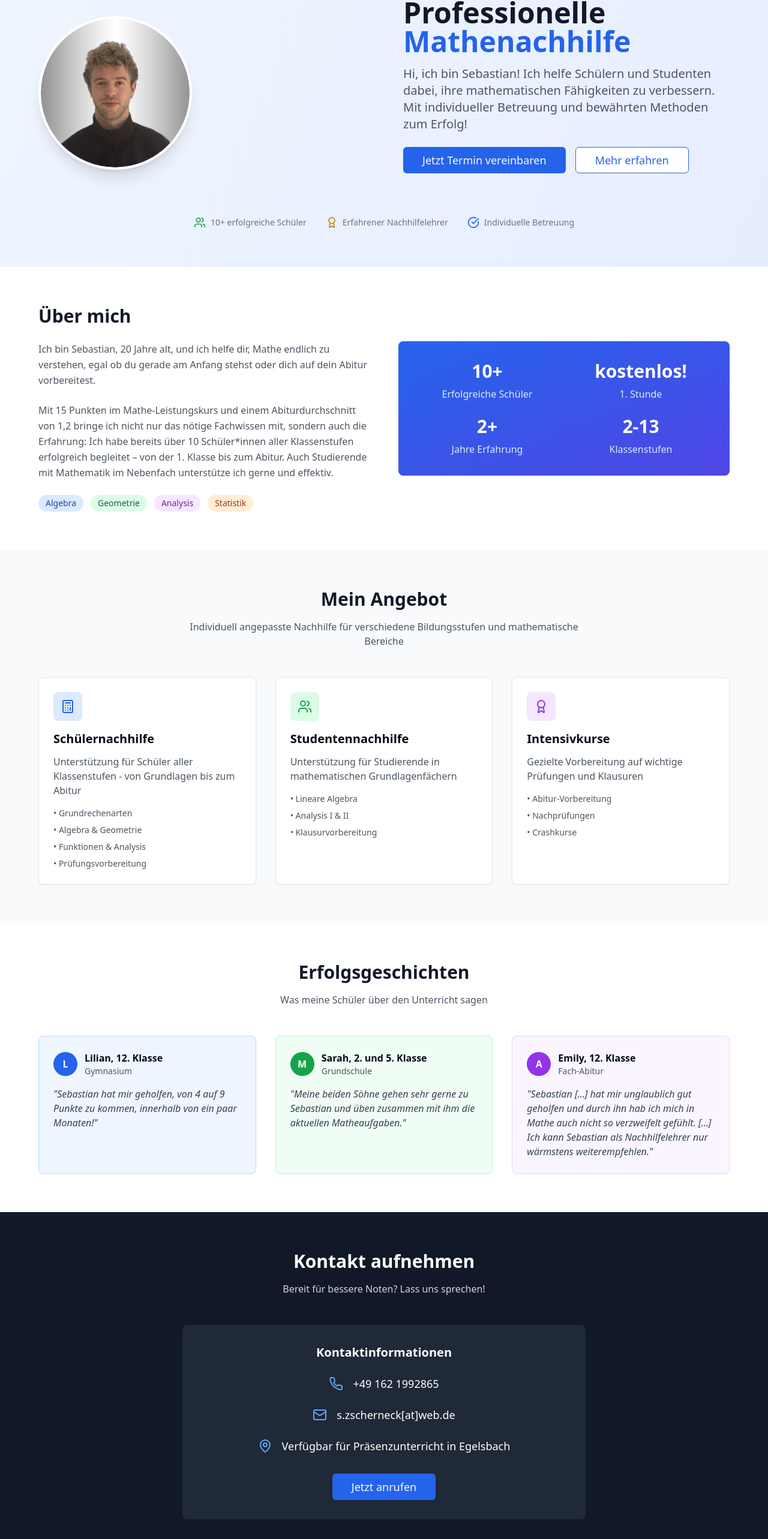
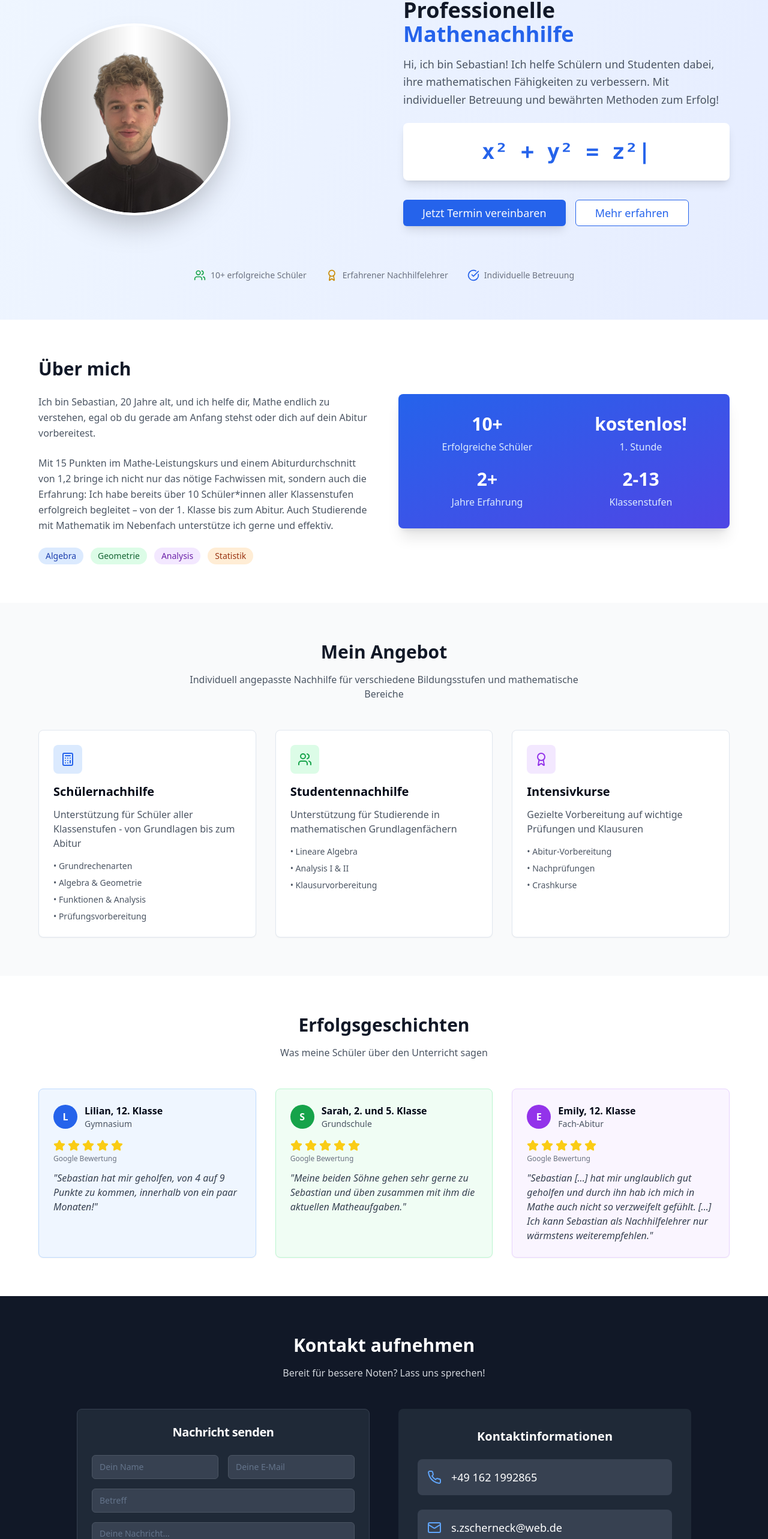
Before and after one commit to HanoXx5/sebastian-mathe-hilfe-eins, a React (Vite) app: page / in a window 1280 px wide. Shown: the part 131-2697 px from the top of the page at 60% size. Built offline with nearby package versions, Linux system fonts and the light colour scheme.

Commit message:
Add website improvements
Make website more appealing and interactive, add a contact form, improve reviews with star ratings and Google review mentions, increase the size of the profile picture, and implement an animation of changing mathematical equations with a typing effect.

```diff
--- /dev/null
+++ b/src/components/ContactForm.tsx
@@ -0,0 +1,100 @@
+
+import React, { useState } from 'react';
+import { Button } from '@/components/ui/button';
+import { Input } from '@/components/ui/input';
+import { Textarea } from '@/components/ui/textarea';
+import { Card, CardContent, CardHeader, CardTitle } from '@/components/ui/card';
+import { Send } from 'lucide-react';
+
+const ContactForm = () => {
+  const [formData, setFormData] = useState({
+    name: '',
+    email: '',
+    subject: '',
+    message: ''
+  });
+
+  const handleChange = (e: React.ChangeEvent<HTMLInputElement | HTMLTextAreaElement>) => {
+    setFormData({
+      ...formData,
+      [e.target.name]: e.target.value
+    });
+  };
+
+  const handleSubmit = (e: React.FormEvent) => {
+    e.preventDefault();
+    // Create mailto link with form data
+    const mailtoLink = `mailto:s.zscherneck@web.de?subject=${encodeURIComponent(formData.subject)}&body=${encodeURIComponent(
+      `Name: ${formData.name}\nEmail: ${formData.email}\n\nNachricht:\n${formData.message}`
+    )}`;
+    window.location.href = mailtoLink;
+  };
+
+  return (
+    <Card className="bg-gray-800 border-gray-700">
+      <CardHeader>
+        <CardTitle className="text-xl text-white text-center">Nachricht senden</CardTitle>
+      </CardHeader>
+      <CardContent>
+        <form onSubmit={handleSubmit} className="space-y-4">
+          <div className="grid md:grid-cols-2 gap-4">
+            <div>
+              <Input
+                type="text"
+                name="name"
+                placeholder="Dein Name"
+                value={formData.name}
+                onChange={handleChange}
+                required
+                className="bg-gray-700 border-gray-600 text-white placeholder-gray-400"
+              />
+            </div>
+            <div>
+              <Input
+                type="email"
+                name="email"
+                placeholder="Deine E-Mail"
+                value={formData.email}
+                onChange={handleChange}
+                required
+                className="bg-gray-700 border-gray-600 text-white placeholder-gray-400"
+              />
+            </div>
+          </div>
+          <div>
+            <Input
+              type="text"
+              name="subject"
+              placeholder="Betreff"
+              value={formData.subject}
+              onChange={handleChange}
+              required
+              className="bg-gray-700 border-gray-600 text-white placeholder-gray-400"
+            />
+          </div>
+          <div>
+            <Textarea
+              name="message"
+              placeholder="Deine Nachricht..."
+              rows={4}
+              value={formData.message}
+              onChange={handleChange}
+              required
+              className="bg-gray-700 border-gray-600 text-white placeholder-gray-400"
+            />
+          </div>
+          <Button
+            type="submit"
+            size="lg"
+            className="w-full bg-blue-600 hover:bg-blue-700 transition-all duration-300 hover:scale-105"
+          >
+            <Send className="h-4 w-4 mr-2" />
+            Nachricht senden
+          </Button>
+        </form>
+      </CardContent>
+    </Card>
+  );
+};
+
+export default ContactForm;
--- /dev/null
+++ b/src/components/MathAnimation.tsx
@@ -0,0 +1,55 @@
+
+import React, { useState, useEffect } from 'react';
+
+const MathAnimation = () => {
+  const equations = [
+    "2 + 2 = 4",
+    "x² + y² = z²",
+    "d/dx(x²) = 2x",
+    "∫ x dx = x²/2 + C",
+    "lim(x→0) sin(x)/x = 1",
+    "e^(iπ) + 1 = 0",
+    "√(a² + b²) = c"
+  ];
+
+  const [currentEquation, setCurrentEquation] = useState(0);
+  const [displayedText, setDisplayedText] = useState('');
+  const [isTyping, setIsTyping] = useState(true);
+
+  useEffect(() => {
+    const equation = equations[currentEquation];
+
+    if (isTyping) {
+      if (displayedText.length < equation.length) {
+        const timer = setTimeout(() => {
+          setDisplayedText(equation.slice(0, displayedText.length + 1));
+        }, 100);
+        return () => clearTimeout(timer);
+      } else {
+        const timer = setTimeout(() => {
+          setIsTyping(false);
+        }, 2000);
+        return () => clearTimeout(timer);
+      }
+    } else {
+      if (displayedText.length > 0) {
+        const timer = setTimeout(() => {
+          setDisplayedText(displayedText.slice(0, -1));
+        }, 50);
+        return () => clearTimeout(timer);
+      } else {
+        setCurrentEquation((prev) => (prev + 1) % equations.length);
+        setIsTyping(true);
+      }
+    }
+  }, [displayedText, isTyping, currentEquation, equations]);
+
+  return (
+    <div className="text-3xl md:text-4xl font-bold text-blue-600 font-mono min-h-[3rem] flex items-center justify-center">
+      {displayedText}
+      <span className="animate-pulse">|</span>
+    </div>
+  );
+};
+
+export default MathAnimation;
--- /dev/null
+++ b/src/components/StarRating.tsx
@@ -0,0 +1,27 @@
+
+import React from 'react';
+import { Star } from 'lucide-react';
+
+interface StarRatingProps {
+  rating: number;
+  maxStars?: number;
+}
+
+const StarRating = ({ rating, maxStars = 5 }: StarRatingProps) => {
+  return (
+    <div className="flex items-center space-x-1">
+      {[...Array(maxStars)].map((_, index) => (
+        <Star
+          key={index}
+          className={`h-5 w-5 ${
+            index < rating
+              ? 'text-yellow-400 fill-yellow-400'
+              : 'text-gray-300'
+          }`}
+        />
+      ))}
+    </div>
+  );
+};
+
+export default StarRating;
--- a/src/pages/Index.tsx
+++ b/src/pages/Index.tsx
@@ -1,22 +1,26 @@
+
 import { Calculator, Users, Award, Phone, Mail, MapPin, CheckCircle } from "lucide-react";
 import { Button } from "@/components/ui/button";
 import { Card, CardContent } from "@/components/ui/card";
+import MathAnimation from "@/components/MathAnimation";
+import StarRating from "@/components/StarRating";
+import ContactForm from "@/components/ContactForm";
 
 const Index = () => {
   return (
     <div className="min-h-screen bg-gradient-to-br from-blue-50 to-indigo-100">
       {/* Header */}
-      <header className="bg-white shadow-sm">
+      <header className="bg-white shadow-sm sticky top-0 z-50">
         <div className="max-w-6xl mx-auto px-4 py-4 flex items-center justify-between">
           <div className="flex items-center space-x-2">
             <Calculator className="h-8 w-8 text-blue-600" />
             <h1 className="text-2xl font-bold text-gray-900">Sebastian's Mathenachhilfe</h1>
           </div>
           <nav className="hidden md:flex space-x-6">
-            <a href="#about" className="text-gray-600 hover:text-blue-600 transition-colors">Über mich</a>
-            <a href="#services" className="text-gray-600 hover:text-blue-600 transition-colors">Angebot</a>
-            <a href="#testimonials" className="text-gray-600 hover:text-blue-600 transition-colors">Erfolge</a>
-            <a href="#contact" className="text-gray-600 hover:text-blue-600 transition-colors">Kontakt</a>
+            <a href="#about" className="text-gray-600 hover:text-blue-600 transition-colors hover:scale-105 transform duration-200">Über mich</a>
+            <a href="#services" className="text-gray-600 hover:text-blue-600 transition-colors hover:scale-105 transform duration-200">Angebot</a>
+            <a href="#testimonials" className="text-gray-600 hover:text-blue-600 transition-colors hover:scale-105 transform duration-200">Erfolge</a>
+            <a href="#contact" className="text-gray-600 hover:text-blue-600 transition-colors hover:scale-105 transform duration-200">Kontakt</a>
           </nav>
         </div>
       </header>
@@ -29,21 +33,27 @@ const Index = () => {
               <img
                 src="/lovable-uploads/d25fb8b4-469e-4c23-9b95-3e2864813d69.png"
                 alt="Sebastian - Mathe Nachhilfelehrer"
-                className="w-64 h-64 rounded-full object-cover shadow-xl border-4 border-white"
+                className="w-80 h-80 rounded-full object-cover shadow-2xl border-4 border-white transform hover:scale-105 transition-transform duration-300"
               />
             </div>
             <div className="text-center md:text-left">
-              <h2 className="text-4xl md:text-5xl font-bold text-gray-900 mb-4 leading-tight">
+              <h2 className="text-3xl md:text-4xl font-bold text-gray-900 mb-4 leading-tight">
                 Professionelle <span className="text-blue-600">Mathenachhilfe</span>
               </h2>
-              <p className="text-lg md:text-xl text-gray-600 mb-6 leading-relaxed">
+              <p className="text-lg text-gray-600 mb-6 leading-relaxed">
                 Hi, ich bin Sebastian! Ich helfe Schülern und Studenten dabei, ihre mathematischen Fähigkeiten zu verbessern.
                 Mit individueller Betreuung und bewährten Methoden zum Erfolg!
               </p>
+
+              {/* Math Animation */}
+              <div className="mb-8 bg-white rounded-lg p-6 shadow-lg">
+                <MathAnimation />
+              </div>
+
               <div className="flex flex-col sm:flex-row gap-4 justify-center md:justify-start mb-6">
                 <Button
                   size="lg"
-                  className="bg-blue-600 hover:bg-blue-700 text-lg px-8 py-3"
+                  className="bg-blue-600 hover:bg-blue-700 text-lg px-8 py-3 transform hover:scale-105 transition-all duration-300 shadow-lg hover:shadow-xl"
                   onClick={() => window.location.href = 'tel:+491621992865'}
                 >
                   Jetzt Termin vereinbaren
@@ -51,7 +61,7 @@ const Index = () => {
                 <Button
                   variant="outline"
                   size="lg"
-                  className="border-blue-600 text-blue-600 hover:bg-blue-50 text-lg px-8 py-3"
+                  className="border-blue-600 text-blue-600 hover:bg-blue-50 text-lg px-8 py-3 transform hover:scale-105 transition-all duration-300"
                   onClick={() => {
                     const section = document.getElementById("about");
                     if (section) {
@@ -66,15 +76,15 @@ const Index = () => {
           </div>
 
           <div className="flex justify-center space-x-8 text-sm text-gray-500">
-            <div className="flex items-center space-x-2">
+            <div className="flex items-center space-x-2 transform hover:scale-105 transition-transform duration-200">
               <Users className="h-5 w-5 text-green-600" />
               <span>10+ erfolgreiche Schüler</span>
             </div>
-            <div className="flex items-center space-x-2">
+            <div className="flex items-center space-x-2 transform hover:scale-105 transition-transform duration-200">
               <Award className="h-5 w-5 text-yellow-600" />
               <span>Erfahrener Nachhilfelehrer</span>
             </div>
-            <div className="flex items-center space-x-2">
+            <div className="flex items-center space-x-2 transform hover:scale-105 transition-transform duration-200">
               <CheckCircle className="h-5 w-5 text-blue-600" />
               <span>Individuelle Betreuung</span>
             </div>
@@ -86,7 +96,7 @@ const Index = () => {
       <section id="about" className="py-16 px-4 bg-white">
         <div className="max-w-6xl mx-auto">
           <div className="grid md:grid-cols-2 gap-12 items-center">
-            <div>
+            <div className="animate-fade-in">
               <h3 className="text-3xl font-bold text-gray-900 mb-6">Über mich</h3>
               <p className="text-gray-600 mb-6 leading-relaxed">
                 Ich bin Sebastian, 20 Jahre alt, und ich helfe dir, Mathe endlich zu verstehen, egal ob du gerade am Anfang stehst oder dich auf dein Abitur vorbereitest.
@@ -95,14 +105,14 @@ const Index = () => {
                 Mit 15 Punkten im Mathe-Leistungskurs und einem Abiturdurchschnitt von 1,2 bringe ich nicht nur das nötige Fachwissen mit, sondern auch die Erfahrung: Ich habe bereits über 10 Schüler*innen aller Klassenstufen erfolgreich begleitet – von der 1. Klasse bis zum Abitur. Auch Studierende mit Mathematik im Nebenfach unterstütze ich gerne und effektiv.
               </p>
               <div className="flex flex-wrap gap-3">
-                <span className="bg-blue-100 text-blue-800 px-3 py-1 rounded-full text-sm">Algebra</span>
-                <span className="bg-green-100 text-green-800 px-3 py-1 rounded-full text-sm">Geometrie</span>
-                <span className="bg-purple-100 text-purple-800 px-3 py-1 rounded-full text-sm">Analysis</span>
-                <span className="bg-orange-100 text-orange-800 px-3 py-1 rounded-full text-sm">Statistik</span>
+                <span className="bg-blue-100 text-blue-800 px-3 py-1 rounded-full text-sm hover:bg-blue-200 transition-colors duration-200">Algebra</span>
+                <span className="bg-green-100 text-green-800 px-3 py-1 rounded-full text-sm hover:bg-green-200 transition-colors duration-200">Geometrie</span>
+                <span className="bg-purple-100 text-purple-800 px-3 py-1 rounded-full text-sm hover:bg-purple-200 transition-colors duration-200">Analysis</span>
+                <span className="bg-orange-100 text-orange-800 px-3 py-1 rounded-full text-sm hover:bg-orange-200 transition-colors duration-200">Statistik</span>
               </div>
             </div>
             <div className="relative">
-              <div className="bg-gradient-to-br from-blue-600 to-indigo-600 rounded-lg p-8 text-white">
+              <div className="bg-gradient-to-br from-blue-600 to-indigo-600 rounded-lg p-8 text-white transform hover:scale-105 transition-transform duration-300 shadow-xl">
                 <div className="grid grid-cols-2 gap-6">
                   <div className="text-center">
                     <div className="text-3xl font-bold mb-2">10+</div>
@@ -138,7 +148,7 @@ const Index = () => {
           </div>
 
           <div className="grid md:grid-cols-2 lg:grid-cols-3 gap-8">
-            <Card className="hover:shadow-lg transition-shadow">
+            <Card className="hover:shadow-xl transition-all duration-300 transform hover:scale-105 hover:-translate-y-2">
               <CardContent className="p-6">
                 <div className="bg-blue-100 w-12 h-12 rounded-lg flex items-center justify-center mb-4">
                   <Calculator className="h-6 w-6 text-blue-600" />
@@ -156,7 +166,7 @@ const Index = () => {
               </CardContent>
             </Card>
 
-            <Card className="hover:shadow-lg transition-shadow">
+            <Card className="hover:shadow-xl transition-all duration-300 transform hover:scale-105 hover:-translate-y-2">
               <CardContent className="p-6">
                 <div className="bg-green-100 w-12 h-12 rounded-lg flex items-center justify-center mb-4">
                   <Users className="h-6 w-6 text-green-600" />
@@ -173,7 +183,7 @@ const Index = () => {
               </CardContent>
             </Card>
 
-            <Card className="hover:shadow-lg transition-shadow">
+            <Card className="hover:shadow-xl transition-all duration-300 transform hover:scale-105 hover:-translate-y-2">
               <CardContent className="p-6">
                 <div className="bg-purple-100 w-12 h-12 rounded-lg flex items-center justify-center mb-4">
                   <Award className="h-6 w-6 text-purple-600" />
@@ -202,7 +212,7 @@ const Index = () => {
           </div>
 
           <div className="grid md:grid-cols-2 lg:grid-cols-3 gap-8">
-            <Card className="bg-blue-50 border-blue-200">
+            <Card className="bg-blue-50 border-blue-200 hover:shadow-xl transition-all duration-300 transform hover:scale-105">
               <CardContent className="p-6">
                 <div className="flex items-center mb-4">
                   <div className="w-10 h-10 bg-blue-600 rounded-full flex items-center justify-center text-white font-bold">L</div>
@@ -211,20 +221,28 @@ const Index = () => {
                     <div className="text-sm text-gray-600">Gymnasium</div>
                   </div>
                 </div>
+                <div className="mb-3">
+                  <StarRating rating={5} />
+                  <p className="text-xs text-gray-500 mt-1">Google Bewertung</p>
+                </div>
                 <p className="text-gray-700 italic">
                   "Sebastian hat mir geholfen, von 4 auf 9 Punkte zu kommen, innerhalb von ein paar Monaten!"
                 </p>
               </CardContent>
             </Card>
 
-            <Card className="bg-green-50 border-green-200">
+            <Card className="bg-green-50 border-green-200 hover:shadow-xl transition-all duration-300 transform hover:scale-105">
               <CardContent className="p-6">
                 <div className="flex items-center mb-4">
-                  <div className="w-10 h-10 bg-green-600 rounded-full flex items-center justify-center text-white font-bold">M</div>
+                  <div className="w-10 h-10 bg-green-600 rounded-full flex items-center justify-center text-white font-bold">S</div>
                   <div className="ml-3">
                     <div className="font-semibold">Sarah, 2. und 5. Klasse</div>
                     <div className="text-sm text-gray-600">Grundschule</div>
                   </div>
+                </div>
+                <div className="mb-3">
+                  <StarRating rating={5} />
+                  <p className="text-xs text-gray-500 mt-1">Google Bewertung</p>
                 </div>
                 <p className="text-gray-700 italic">
                   "Meine beiden Söhne gehen sehr gerne zu Sebastian und üben zusammen mit ihm die aktuellen Matheaufgaben."
@@ -232,17 +250,21 @@ const Index = () => {
               </CardContent>
             </Card>
 
-            <Card className="bg-purple-50 border-purple-200">
+            <Card className="bg-purple-50 border-purple-200 hover:shadow-xl transition-all duration-300 transform hover:scale-105">
               <CardContent className="p-6">
                 <div className="flex items-center mb-4">
-                  <div className="w-10 h-10 bg-purple-600 rounded-full flex items-center justify-center text-white font-bold">A</div>
+                  <div className="w-10 h-10 bg-purple-600 rounded-full flex items-center justify-center text-white font-bold">E</div>
                   <div className="ml-3">
                     <div className="font-semibold">Emily, 12. Klasse</div>
                     <div className="text-sm text-gray-600">Fach-Abitur</div>
                   </div>
                 </div>
+                <div className="mb-3">
+                  <StarRating rating={5} />
+                  <p className="text-xs text-gray-500 mt-1">Google Bewertung</p>
+                </div>
                 <p className="text-gray-700 italic">
-                  "Sebastian [...] hat mir unglaublich gut geholfen und durch ihn hab ich mich in Mathe auch nicht so verzweifelt gefühlt. [...]  Ich kann Sebastian als Nachhilfelehrer nur wärmstens weiterempfehlen."
+                  "Sebastian [...] hat mir unglaublich gut geholfen und durch ihn hab ich mich in Mathe auch nicht so verzweifelt gefühlt. [...] Ich kann Sebastian als Nachhilfelehrer nur wärmstens weiterempfehlen."
                 </p>
               </CardContent>
             </Card>
@@ -258,19 +280,23 @@ const Index = () => {
             <p className="text-gray-300">Bereit für bessere Noten? Lass uns sprechen!</p>
           </div>
 
-          <div className="max-w-2xl mx-auto">
+          <div className="grid md:grid-cols-2 gap-12 max-w-5xl mx-auto">
+            {/* Contact Form */}
+            <ContactForm />
+
+            {/* Contact Information */}
             <div className="bg-gray-800 rounded-lg p-8">
               <h4 className="text-xl font-semibold mb-6 text-center">Kontaktinformationen</h4>
               <div className="space-y-6">
-                <div className="flex items-center justify-center space-x-4">
+                <div className="flex items-center space-x-4 p-4 bg-gray-700 rounded-lg hover:bg-gray-600 transition-colors duration-300">
                   <Phone className="h-6 w-6 text-blue-400" />
                   <span className="text-lg">+49 162 1992865</span>
                 </div>
-                <div className="flex items-center justify-center space-x-4">
+                <div className="flex items-center space-x-4 p-4 bg-gray-700 rounded-lg hover:bg-gray-600 transition-colors duration-300">
                   <Mail className="h-6 w-6 text-blue-400" />
-                  <span className="text-lg">s.zscherneck[at]web.de</span>
+                  <span className="text-lg">s.zscherneck@web.de</span>
                 </div>
-                <div className="flex items-center justify-center space-x-4">
+                <div className="flex items-center space-x-4 p-4 bg-gray-700 rounded-lg hover:bg-gray-600 transition-colors duration-300">
                   <MapPin className="h-6 w-6 text-blue-400" />
                   <span className="text-lg text-center">Verfügbar für Präsenzunterricht in Egelsbach</span>
                 </div>
@@ -279,7 +305,7 @@ const Index = () => {
               <div className="mt-8 text-center">
                 <Button
                   size="lg"
-                  className="bg-blue-600 hover:bg-blue-700 text-lg px-8 py-3"
+                  className="bg-blue-600 hover:bg-blue-700 text-lg px-8 py-3 transform hover:scale-105 transition-all duration-300 shadow-lg hover:shadow-xl"
                   onClick={() => window.location.href = 'tel:+491621992865'}
                 >
                   Jetzt anrufen
```
